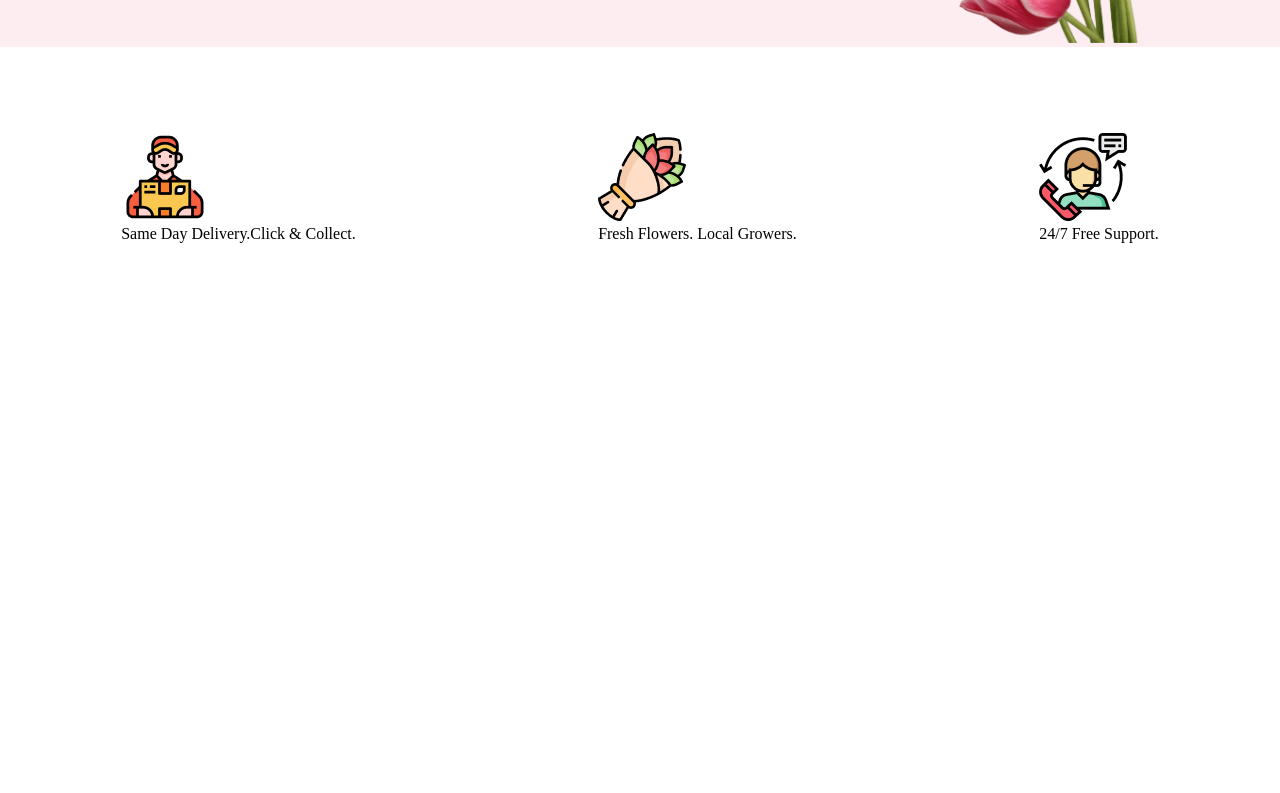
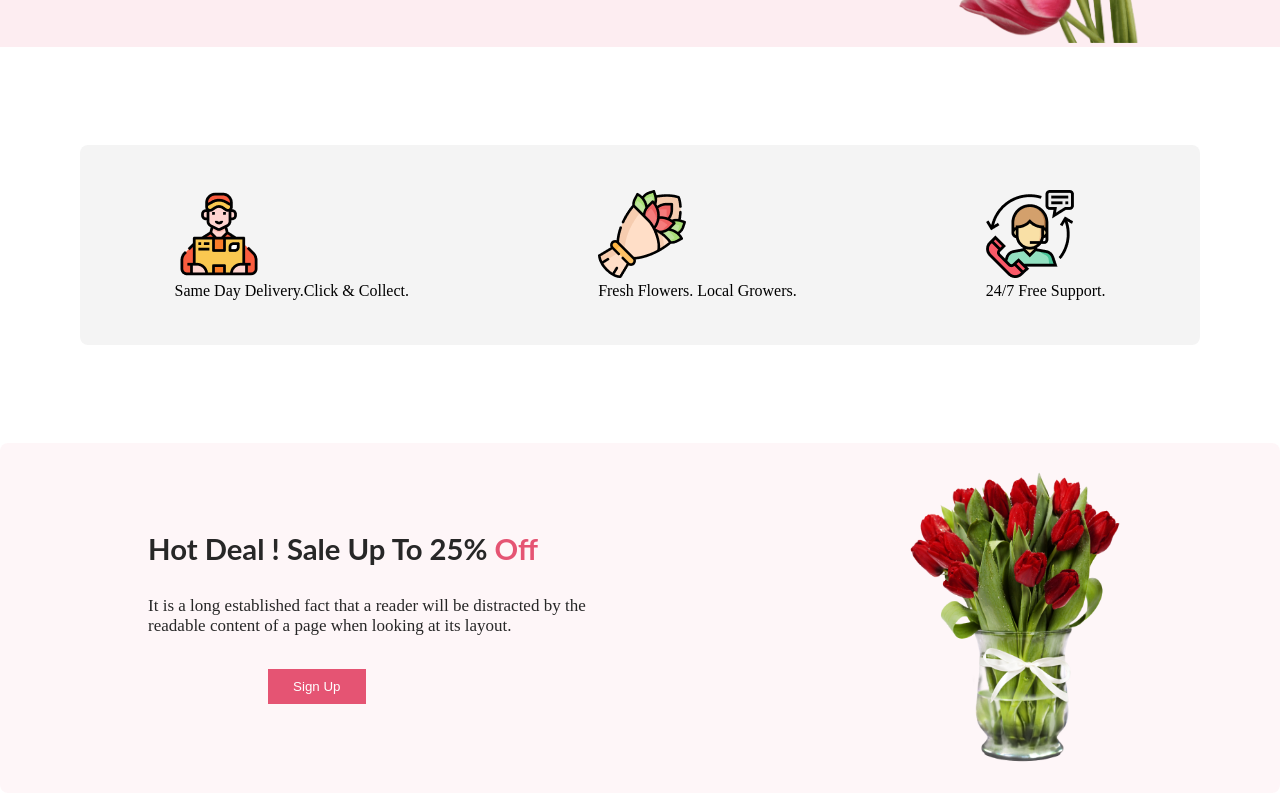
Before and after one commit to Barna12345/assignment-website, a plain HTML site: page index.html in a window 1280 px wide. Shown: the part 335-1128 px from the top of the page. Before the commit the page ends 800 px from the top, so only its background shows below. Drawn offline with Linux system fonts and the light colour scheme.

Commit message:
added third part

```diff
--- a/index.html
+++ b/index.html
@@ -26,7 +26,7 @@
             </div>
         </section>
     </main>
-    <br><br>
+    <br>
     <div class="second-part">
         <div class="picturs">
             <div>
@@ -47,6 +47,23 @@
         </div>
 
     </div>
+    <br>
+    <div class="hot-deal">
+        <div class="left-side">
+            <h3>Hot Deal ! Sale Up To 25% <span class="span">Off</span></h3>
+            <br>
+            <p class="pera">It is a long established fact that a reader will be distracted by the<br> readable content of a page when looking at its layout.</p>
+            <br>
+            <button class="sign">Sign Up</button>
+
+        </div>
+
+        <div class="right-side">
+            <img src="asset/images/pngwing 8.png" height="300px" width="220px" alt="">
+
+        </div>
+    </div>
+
 
 
 
--- a/styles/shop.css
+++ b/styles/shop.css
@@ -34,16 +34,61 @@ font-family: Lato;
 padding: 15px 30px;
 align-items: flex-start;
 gap: 10px;
+border: 0px;
 border-radius: 8px;
 background: #E55473;
 }
 .second-part{
 width: 100vw;
 height: 100%;
+
 }
 .picturs{
 
     display: flex;
     justify-content: space-around;
-    padding-top: 50px;
+    height: 200px;
+    align-items: center;
+
+    margin: 80px 80px;
+    border-radius: 8px;
+background: rgba(39, 39, 39, 0.05);
 }
+.hot-deal{
+    width: 100vw;
+    height: 100%;
+    border-radius: 8px;
+    display: flex;
+background: rgba(229, 84, 115, 0.05);
+justify-content: space-around;
+align-items: center;
+
+}
+.right-side{
+    width: 200px;
+height: 300px;
+margin: 25px 25px;
+}
+.left-side{
+    color: #272727;
+font-family: Lato;
+font-size: 25px;
+font-style: normal
+}
+.span{
+    color: #E55473;
+}
+.sign{
+    align-items: center;
+    padding: 10px 25px;
+    background-color: #E55473;
+    border: 0px;
+    border-radius: 0px;
+    color: white;
+    justify-content: center;
+    margin-left: 120px;
+}
+.pera{
+    font-size: 17px;
+    font-family: normal;
+}
```
